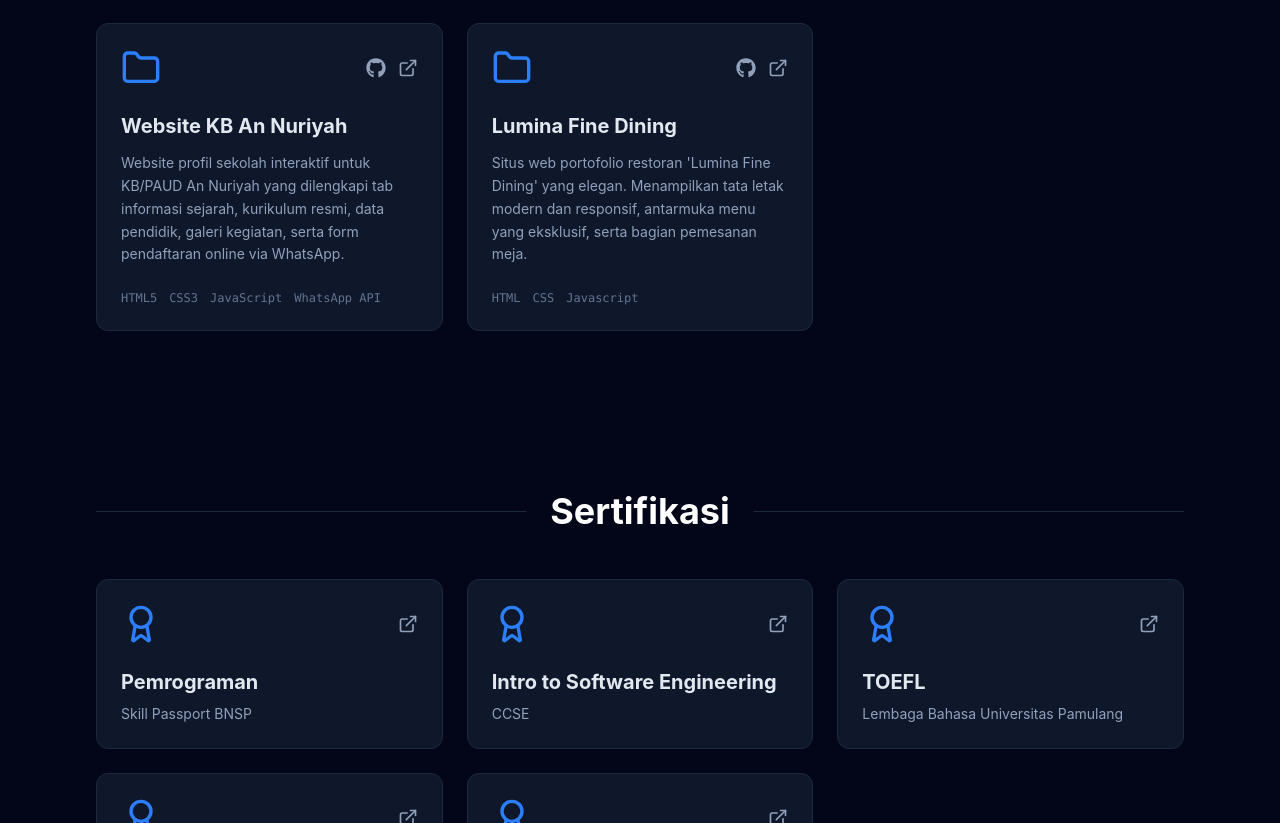
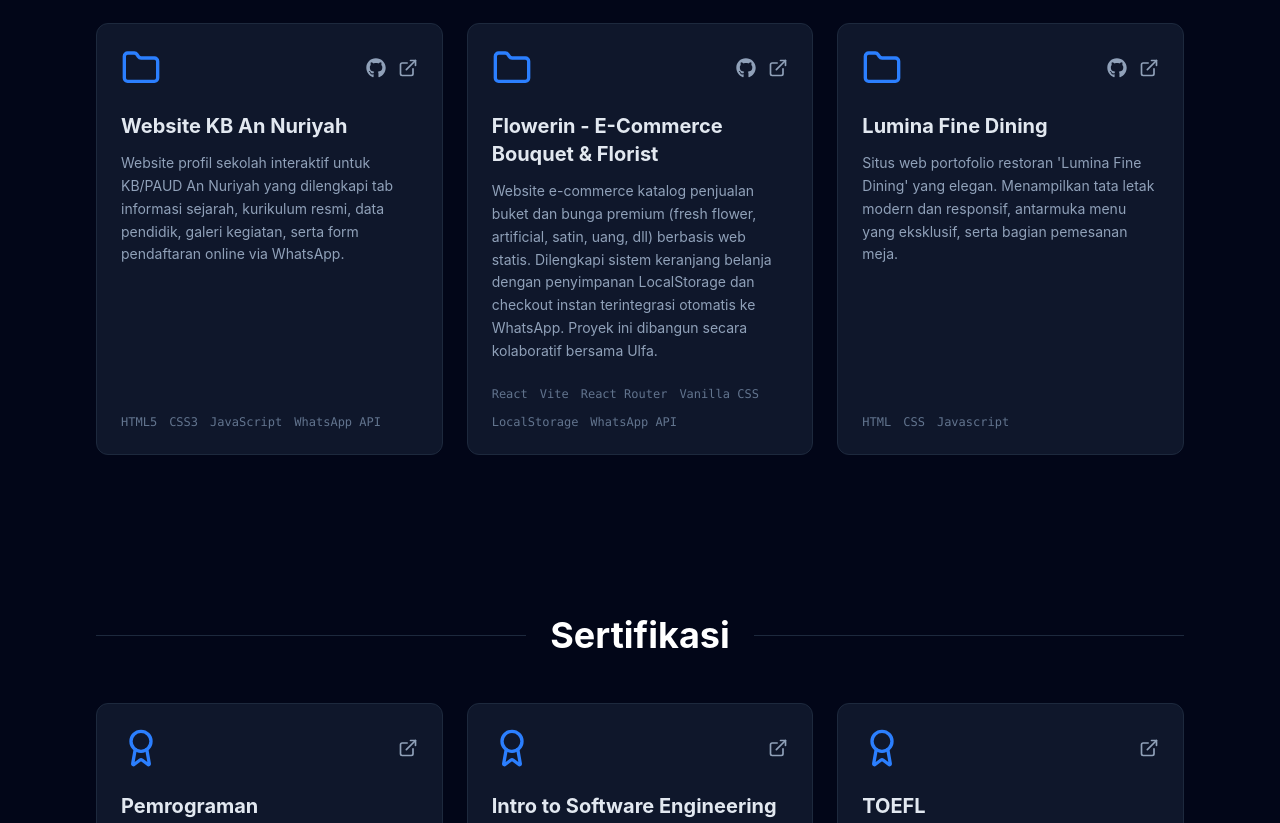
Before and after one commit to gadingislami12/Myself, a React (Vite) app: page / in a window 1280 px wide. Shown: the part 3132-3955 px from the top of the page. Built offline with nearby package versions, Linux system fonts and the light colour scheme.

Commit message:
Add Flowerin project to Projects component
Added a new project entry for 'Flowerin - E-Commerce Bouquet & Florist' with details including description, technologies used, GitHub link, and external link.

```diff
--- a/src/components/Projects.jsx
+++ b/src/components/Projects.jsx
@@ -53,6 +53,13 @@ const projects = [
   tech: ["HTML5", "CSS3", "JavaScript", "WhatsApp API"],
   github: "https://github.com/gadingislami12/paud-An-Nuriyah",
   external: "https://gadingislami12.github.io/paud-An-Nuriyah/"
+},
+  {
+  title: "Flowerin - E-Commerce Bouquet & Florist",
+  description: "Website e-commerce katalog penjualan buket dan bunga premium (fresh flower, artificial, satin, uang, dll) berbasis web statis. Dilengkapi sistem keranjang belanja dengan penyimpanan LocalStorage dan checkout instan terintegrasi otomatis ke WhatsApp. Proyek ini dibangun secara kolaboratif bersama Ulfa.",
+  tech: ["React", "Vite", "React Router", "Vanilla CSS", "LocalStorage", "WhatsApp API"],
+  github: "https://github.com/gadingislami12/flowerin",
+  external: "https://gadingislami12.github.io/flowerin/"
 },
   {
     title: "Lumina Fine Dining",
```
